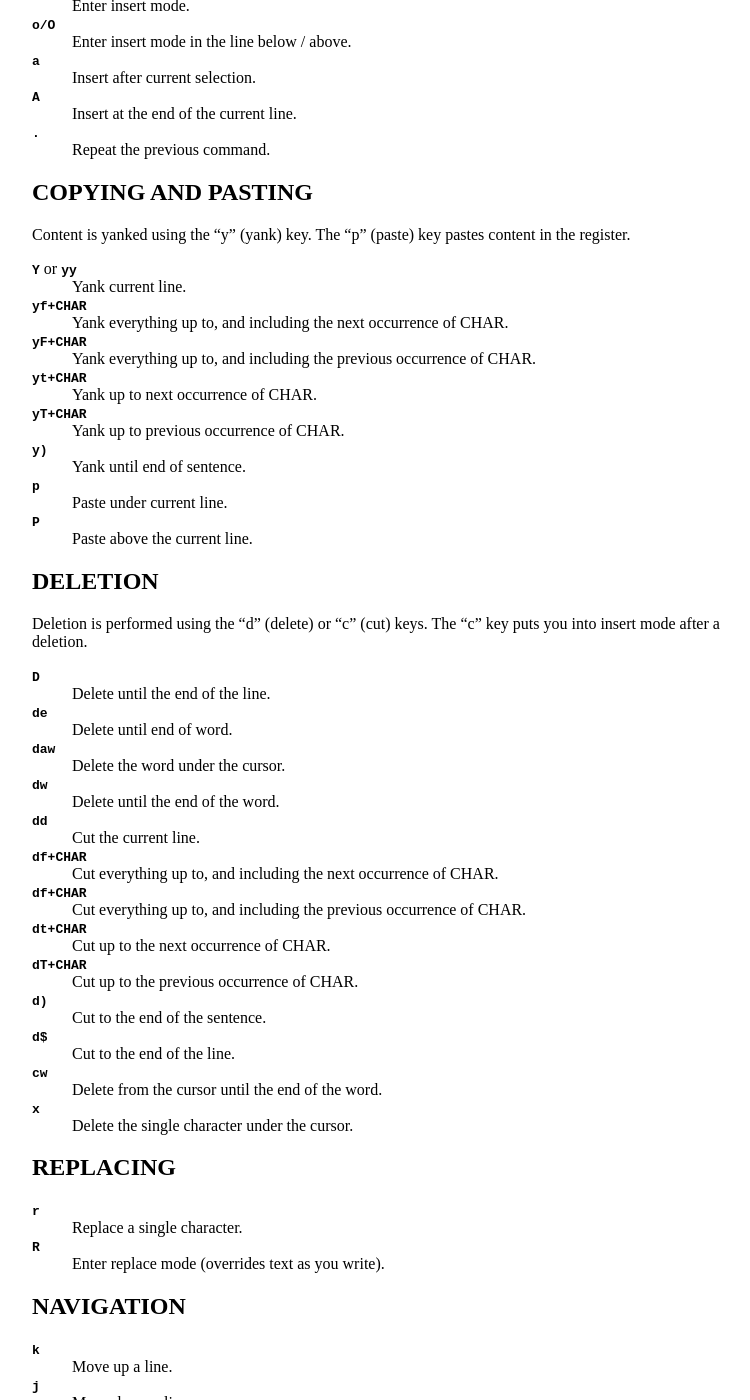
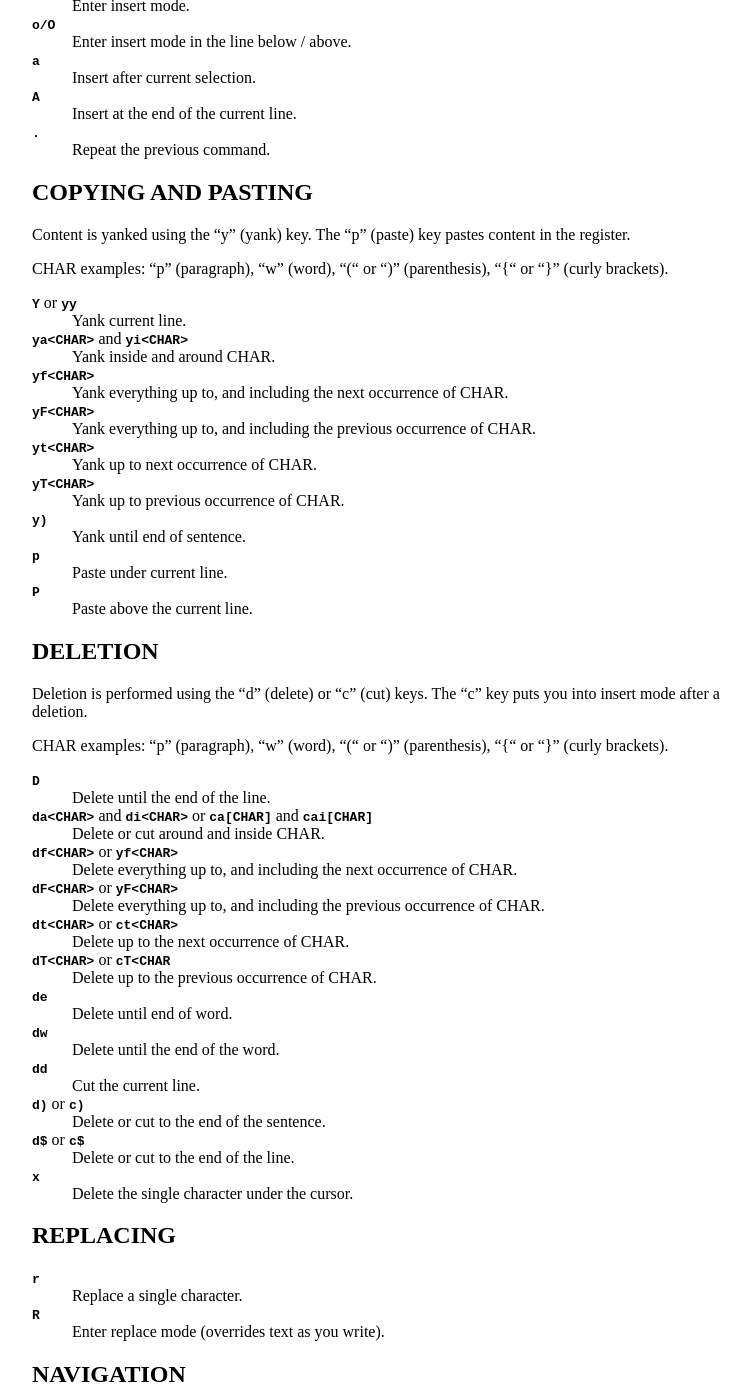
Before and after one commit to maxkossek/maxkossek.github.io, a Jekyll site: the page built from _posts/2019-05-05-vim.md, in a window 1280 px wide and 1400 px high, scrolled down 775 px. Shown: the whole window, without its empty margins (248-998 px from the left). Built offline with Jekyll 4.4.1, drawn with Linux system fonts in a browser that asks for light colours; some of the changed text lies outside the part shown.

Commit message:
Update Vim page.

```diff
--- a/_posts/2019-05-05-vim.md
+++ b/_posts/2019-05-05-vim.md
@@ -77,19 +77,24 @@ COPYING AND PASTING
 
 Content is yanked using the "y" (yank) key. The "p" (paste) key pastes content in the register.
 
+CHAR examples: "p" (paragraph), "w" (word), "(" or ")" (parenthesis), "{" or "}" (curly brackets).
+
 `Y` or `yy`
 : Yank current line.
 
-`yf+CHAR`
+`ya<CHAR>` and `yi<CHAR>`
+: Yank inside and around CHAR.
+
+`yf<CHAR>`
 : Yank everything up to, and including the next occurrence of CHAR.
 
-`yF+CHAR`
+`yF<CHAR>`
 : Yank everything up to, and including the previous occurrence of CHAR.
 
-`yt+CHAR`
+`yt<CHAR>`
 : Yank up to next occurrence of CHAR.
 
-`yT+CHAR`
+`yT<CHAR>`
 : Yank up to previous occurrence of CHAR.
 
 `y)`
@@ -108,14 +113,28 @@ DELETION
 
 Deletion is performed using the "d" (delete) or "c" (cut) keys. The "c" key puts you into insert mode after a deletion.
 
+CHAR examples: "p" (paragraph), "w" (word), "(" or ")" (parenthesis), "{" or "}" (curly brackets).
+
 `D`
 : Delete until the end of the line.
 
+`da<CHAR>` and `di<CHAR>` or `ca[CHAR]` and `cai[CHAR]`
+: Delete or cut around and inside CHAR.
+
+`df<CHAR>` or `yf<CHAR>`
+: Delete everything up to, and including the next occurrence of CHAR.
+
+`dF<CHAR>` or `yF<CHAR>`
+: Delete everything up to, and including the previous occurrence of CHAR.
+
+`dt<CHAR>` or `ct<CHAR>`
+: Delete up to the next occurrence of CHAR.
+
+`dT<CHAR>` or `cT<CHAR`
+: Delete up to the previous occurrence of CHAR.
+
 `de`
 : Delete until end of word.
-
-`daw`
-: Delete the word under the cursor.
 
 `dw`
 : Delete until the end of the word.
@@ -123,26 +142,11 @@ Deletion is performed using the "d" (delete) or "c" (cut) keys. The "c" key puts
 `dd`
 : Cut the current line.
 
-`df+CHAR`
-: Cut everything up to, and including the next occurrence of CHAR.
+`d)` or `c)`
+: Delete or cut to the end of the sentence.
 
-`df+CHAR`
-: Cut everything up to, and including the previous occurrence of CHAR.
-
-`dt+CHAR`
-: Cut up to the next occurrence of CHAR.
-
-`dT+CHAR`
-: Cut up to the previous occurrence of CHAR.
-
-`d)`
-: Cut to the end of the sentence.
-
-`d$`
-: Cut to the end of the line.
-
-`cw`
-: Delete from the cursor until the end of the word.
+`d$` or `c$`
+: Delete or cut to the end of the line.
 
 `x`
 : Delete the single character under the cursor.
@@ -232,10 +239,10 @@ STRUCTURE NAVIGATION
 TEXT NAVIGATION
 ---------------
 
-`f+CHAR`
+`f<CHAR>`
 : Move cursor to the next occurrence of CHAR.
 
-`F+CHAR`
+`F<CHAR>`
 : Move cursor to the previous occurrence of CHAR.
 
 `]s` or `[s`
@@ -304,6 +311,20 @@ UNDO / REDO CHANGES
 
 
 
+MACROS
+------
+
+`q[CHAR]`
+: Start recording macro with name "CHAR".
+
+`q`
+: Stop recording macro.
+
+`@[CHAR]`
+: Replay macro with name "CHAR".
+
+
+
 SEARCH
 ------
 
@@ -311,6 +332,9 @@ Search for words using `/WORD`. Navigate the search results using n and N.
 
 `/[REGEX]`
 : Search for a word, pattern, or regular expression. Typing "\c" anywhere in the term enables case-insensitive search (e.g `/make\c`).
+
+`?[REGEX]`
+: Backwards search for a word, pattern, or regular expression.
 
 `:his`
 : View history of past commands.
--- a/about.html
+++ b/about.html
@@ -17,7 +17,7 @@ sitemap:
 <tr><td><strong>Email:</strong></td><td>max@kossek.org</td></tr>
 <tr><td><strong>GitHub:</strong></td><td><a rel="noopener" target="_blank" href="https://github.com/maxkossek">maxkossek</a></td></tr>
 <tr><td><strong>GPG:</strong></td><td>F5B0 0707 D770 0F53 49D4 F180 DCDA 8B18 CEB1 8A89</td></tr>
-<tr><td><strong>Languages:</strong></td><td>C, Go, Perl, AWK, Haskell, POSIX sh</td></tr>
+<tr><td><strong>Languages:</strong></td><td>C, Go, Perl, AWK, Haskell, OCaml, POSIX sh</td></tr>
 <tr><td><strong>Software / Utilities I use:</strong></td><td>Unix (macOS, OpenBSD), Zsh, Dash, Vim</td></tr>
 <tr><td><strong>Interests:</strong></td><td>✝, Computer Security, Programming Languages, Economics, Music, Bodybuilding</td></tr>
 </table>
```
Also changed, not shown: other parts of _posts/2019-05-05-vim.md (+12 -1 lines).
